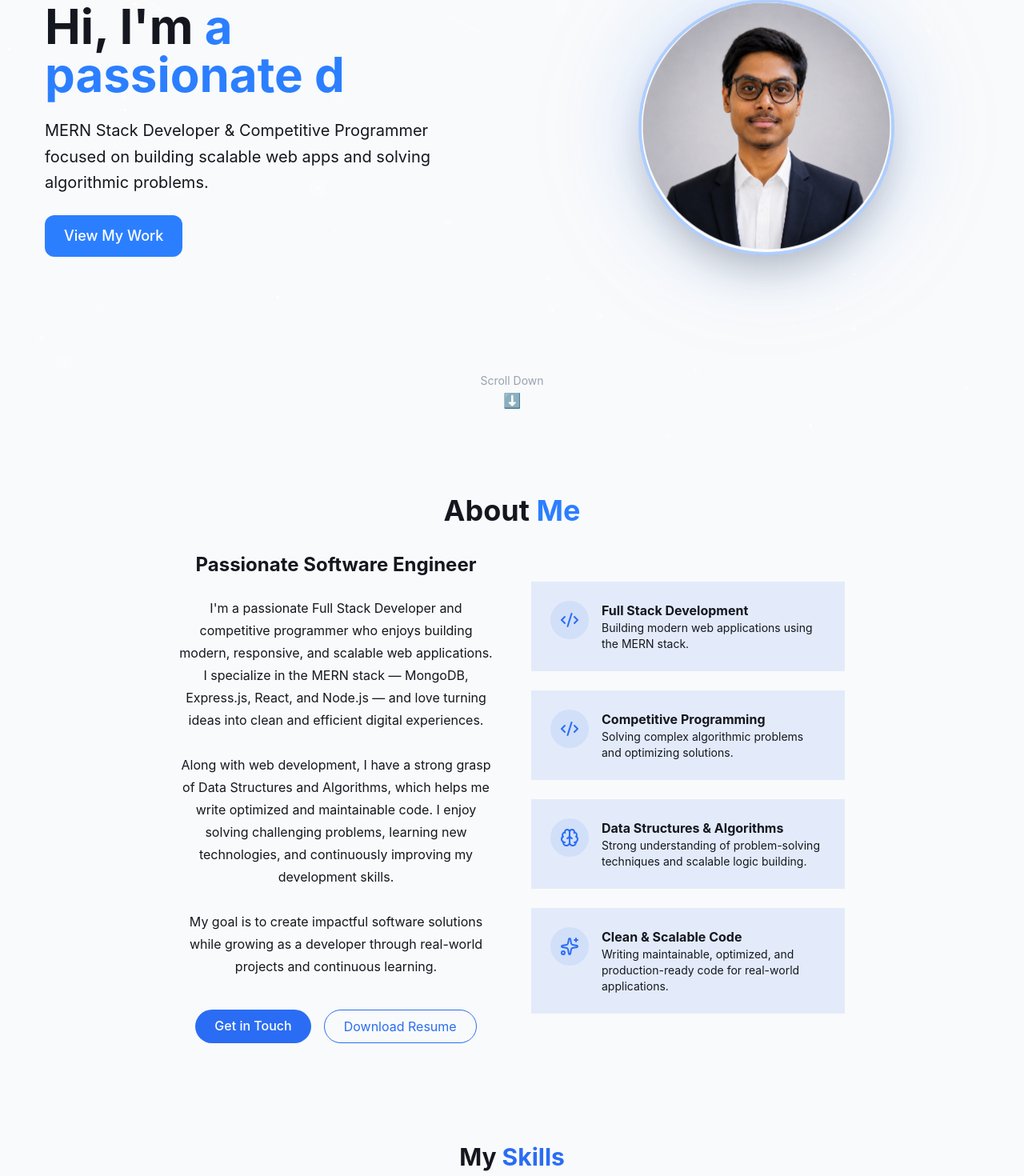
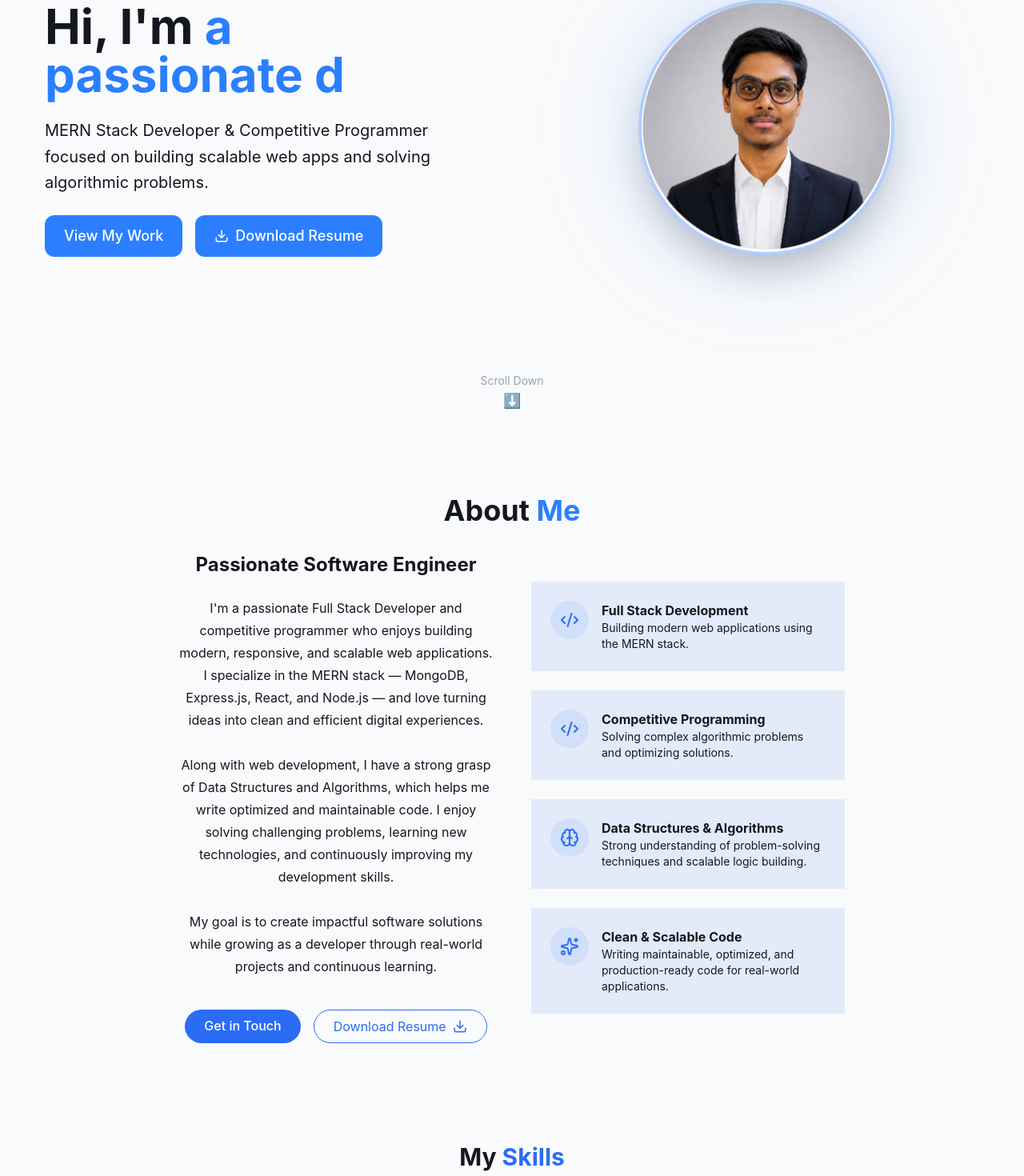
Before and after one commit to priyanshukumar55a-cmyk/My-Portfolio, a React (Vite) app: page / in a window 1280 px wide. Shown: the part 246-1716 px from the top of the page at 80% size. Built offline with nearby package versions, Linux system fonts and the light colour scheme.

Commit message:
Added resume

```diff
--- a/src/components/AboutSection.jsx
+++ b/src/components/AboutSection.jsx
@@ -1,10 +1,11 @@
-import { Brain, Briefcase, Code2, CodeXml, Sparkles, User } from "lucide-react";
+import { Brain, Briefcase, Code2, CodeXml, Sparkles, Download } from "lucide-react";
 
 export const AboutSection = () => {
   return (
     <section id="about" className="py-16 px-4 relative z-10">
       <div className="container max-w-4xl mx-auto text-center">
-            <h2 className="text-4xl font-bold mb-4">About
+        <h2 className="text-4xl font-bold mb-4">
+          About
           <span className="text-blue-500"> Me</span>
         </h2>
 
@@ -12,22 +13,34 @@ export const AboutSection = () => {
           <div className="space-y-6">
             <h3 className="text-2xl font-bold">Passionate Software Engineer</h3>
             <p className="text-muted-foreground leading-7">
-                      I'm a passionate Full Stack Developer and competitive programmer who enjoys building modern, responsive, and scalable web applications.
-                      I specialize in the MERN stack — MongoDB, Express.js, React, and Node.js — and love turning ideas into clean and efficient digital experiences.
-                      <br /><br />
-
-                      Along with web development, I have a strong grasp of Data Structures and Algorithms, which helps me write optimized and maintainable code.
-                      I enjoy solving challenging problems, learning new technologies, and continuously improving my development skills.
-                      <br /><br />
-
-                      My goal is to create impactful software solutions while growing as a developer through real-world projects and continuous learning.
+              I'm a passionate Full Stack Developer and competitive programmer
+              who enjoys building modern, responsive, and scalable web
+              applications. I specialize in the MERN stack — MongoDB,
+              Express.js, React, and Node.js — and love turning ideas into clean
+              and efficient digital experiences.
+              <br />
+              <br />
+              Along with web development, I have a strong grasp of Data
+              Structures and Algorithms, which helps me write optimized and
+              maintainable code. I enjoy solving challenging problems, learning
+              new technologies, and continuously improving my development
+              skills.
+              <br />
+              <br />
+              My goal is to create impactful software solutions while growing as
+              a developer through real-world projects and continuous learning.
             </p>
             <div className="flex flex-col sm:flex-row justify-center gap-4 pt-4">
               <a href="#contact" className="cosmic-button">
                 Get in Touch
               </a>
-                      <a href="" className="px-6 py-2 rounded-full border border-primary text-primary hover:bg-primary hover:text-primary-foreground transition-colors duration-300">
+              <a
+                href="/resume.pdf"
+                target="_blank"
+                className="px-6 py-2 rounded-full border border-primary text-primary hover:bg-primary hover:text-primary-foreground transition-colors duration-300 flex items-center gap-2"
+              >
                 Download Resume
+                <Download size={18} />
               </a>
             </div>
           </div>
@@ -46,7 +59,6 @@ export const AboutSection = () => {
                   </p>
                 </div>
               </div>
-
             </div>
             <div className="bg-primary/10 p-6 card-hover">
               <div className="flex items-start gap-4">
@@ -56,11 +68,11 @@ export const AboutSection = () => {
                 <div className="text-left">
                   <h4 className="font-bold">Competitive Programming</h4>
                   <p className="text-sm text-muted-foreground">
-                            Solving complex algorithmic problems and optimizing solutions.
+                    Solving complex algorithmic problems and optimizing
+                    solutions.
                   </p>
                 </div>
               </div>
-
             </div>
             <div className="bg-primary/10 p-6 card-hover">
               <div className="flex items-start gap-4">
@@ -71,11 +83,11 @@ export const AboutSection = () => {
                 <div className="text-left">
                   <h4 className="font-bold">Data Structures & Algorithms</h4>
                   <p className="text-sm text-muted-foreground">
-                            Strong understanding of problem-solving techniques and scalable logic building.
+                    Strong understanding of problem-solving techniques and
+                    scalable logic building.
                   </p>
                 </div>
               </div>
-
             </div>
             <div className="bg-primary/10 p-6 card-hover">
               <div className="flex items-start gap-4">
@@ -86,17 +98,15 @@ export const AboutSection = () => {
                 <div className="text-left">
                   <h4 className="font-bold">Clean & Scalable Code</h4>
                   <p className="text-sm text-muted-foreground">
-                            Writing maintainable, optimized, and production-ready code for real-world applications.
+                    Writing maintainable, optimized, and production-ready code
+                    for real-world applications.
                   </p>
                 </div>
               </div>
-
             </div>
-
           </div>
-
         </div>
       </div>
     </section>
-  )
-}
+  );
+};
--- a/src/components/HeroSection.jsx
+++ b/src/components/HeroSection.jsx
@@ -1,5 +1,6 @@
-import { TypewriterText } from "./TypewriterText"
-import myPhoto from "../assets/my_image.png"
+import { TypewriterText } from "./TypewriterText";
+import myPhoto from "../assets/my_image.png";
+import { Download } from "lucide-react";
 
 export const HeroSection = () => {
   return (
@@ -8,15 +9,11 @@ export const HeroSection = () => {
       className="relative min-h-screen flex items-center justify-center px-6 pt-24 md:pt-4 overflow-hidden"
     >
       <div className="container max-w-7xl mx-auto z-10">
-
         <div className="flex flex-col-reverse md:flex-row items-center justify-between gap-26">
-
           {/* LEFT SIDE */}
           <div className="flex-1 text-center md:text-left space-y-6">
-
             {/* Heading */}
             <h1 className="font-bold leading-tight">
-
               <span className="text-4xl sm:text-5xl md:text-6xl text-muted-foreground opacity-0 animate-fade-in">
                 Hi, I'm{" "}
               </span>
@@ -24,22 +21,20 @@ export const HeroSection = () => {
               <span className="text-5xl sm:text-5xl md:text-6xl text-blue-500">
                 <TypewriterText />
               </span>
-
             </h1>
 
             {/* Description */}
             <p className="text-lg md:text-xl text-muted-foreground max-w-2xl mx-auto md:mx-0 opacity-0 animate-fade-in-delay-2 leading-relaxed">
-              MERN Stack Developer & Competitive Programmer focused on
-              building scalable web apps and solving algorithmic problems.
+              MERN Stack Developer & Competitive Programmer focused on building
+              scalable web apps and solving algorithmic problems.
             </p>
 
             {/* Button */}
-            <div className="opacity-0 animate-fade-in-delay-3">
+            <div className="opacity-0 animate-fade-in-delay-3 flex gap-4">
               <a
                 href="#projects"
                 className="
                   cosmic-button
-                  inline-block
                   bg-blue-500
                   text-white
                   px-6
@@ -55,15 +50,34 @@ export const HeroSection = () => {
               >
                 View My Work
               </a>
+              <a
+                href="/resume.pdf"
+                download="Priyanshu_Kumar_Resume.pdf"
+                className="
+                  cosmic-button
+                  bg-blue-500
+                  text-white
+                  px-6
+                  py-3
+                  rounded-xl
+                  text-lg
+                  font-medium
+                  transition-all
+                  duration-300
+                  hover:scale-105
+                  hover:shadow-[0_0_25px_rgba(59,130,246,0.5)]
+                  flex items-center gap-2
+                "
+              >
+                <Download size={18} />
+                Download Resume
+              </a>
             </div>
-
           </div>
 
           {/* RIGHT SIDE */}
           <div className="flex justify-center flex-1">
-
             <div className="relative animate-float">
-
               {/* Glow */}
               <div className="absolute inset-0 rounded-full bg-blue-500/20 blur-3xl"></div>
 
@@ -82,25 +96,17 @@ export const HeroSection = () => {
                   shadow-2xl
                 "
               />
-
             </div>
-
           </div>
         </div>
       </div>
 
       {/* SCROLL INDICATOR */}
       <div className="hidden md:flex absolute bottom-8 left-1/2 -translate-x-1/2 flex-col items-center animate-float">
+        <span className="text-sm text-gray-400 mb-2">Scroll Down</span>
 
-        <span className="text-sm text-gray-400 mb-2">
-          Scroll Down
-        </span>
-
-        <span className="text-gray-400 animate-bounce text-lg">
-          ⬇️
-        </span>
-
+        <span className="text-gray-400 animate-bounce text-lg">⬇️</span>
       </div>
     </section>
-  )
-}
+  );
+};
```
Also changed, not shown: 1 other file (tests, documents, lock files or other folders). Lines whose indentation alone changed are shown as unchanged.
